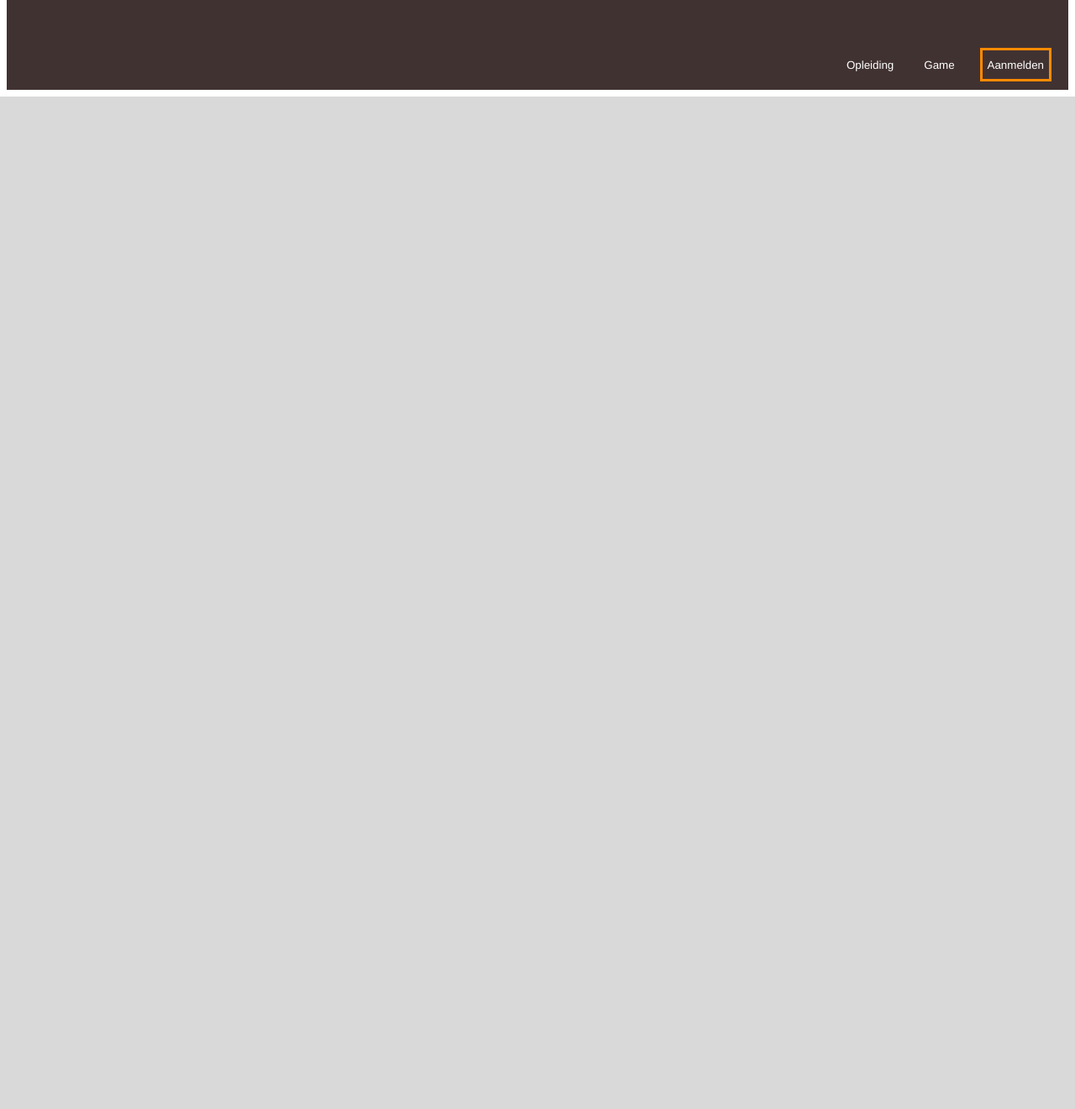
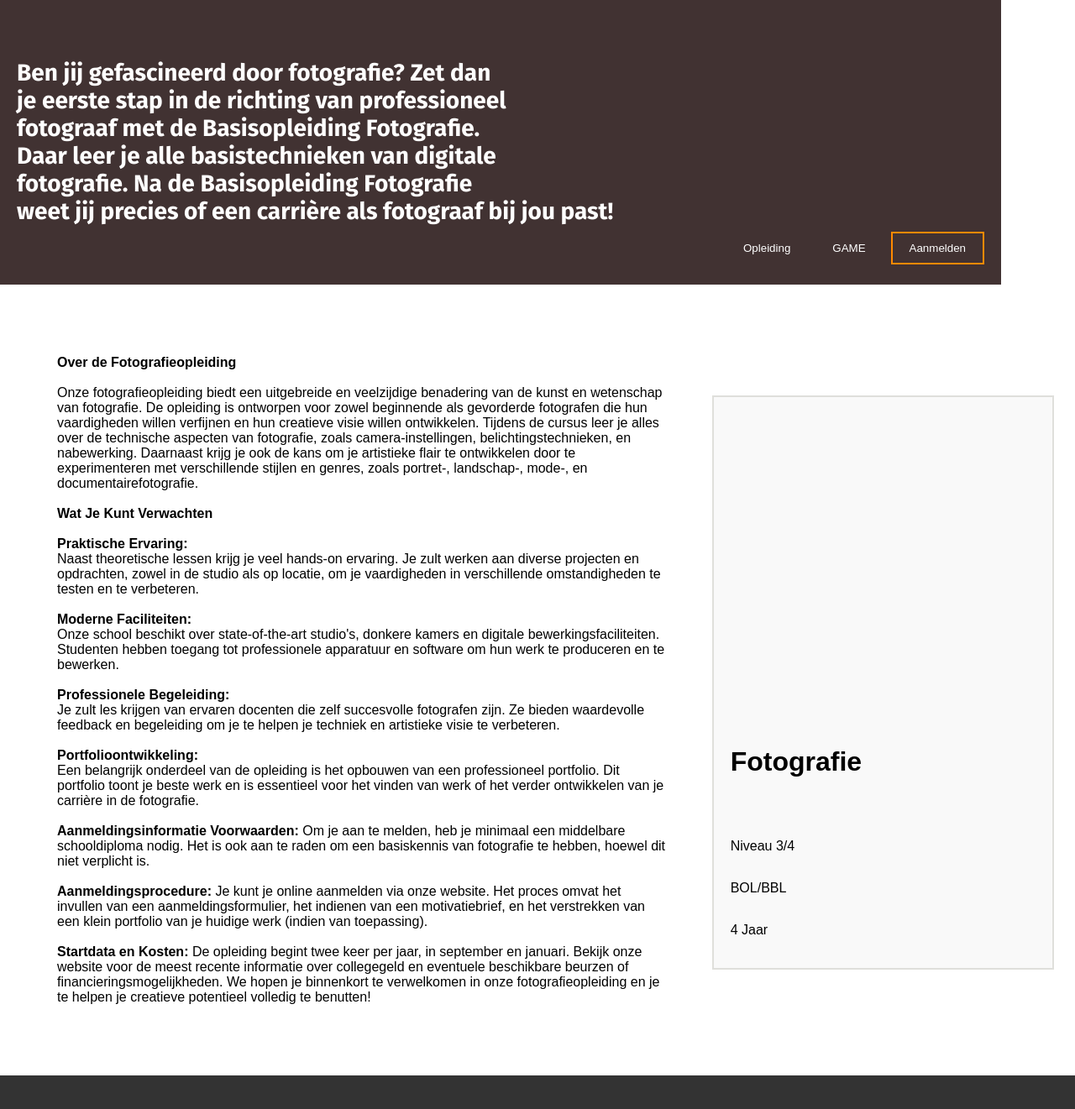
Before and after one commit to hotdogsauce/ProjectP4, a PHP site: page /Info/infopage.html in a window 1280 px wide. Shown: the part 701-2022 px from the top of the page at 84% size. Before the commit the page ends 816 px from the top, so only its background shows below. Run offline with PHP 8.4, Linux system fonts and the light colour scheme.

Commit message:
info page en css gepusht

```diff
--- a/Info/infopage.html
+++ b/Info/infopage.html
@@ -1,30 +1,69 @@
 <!DOCTYPE html>
-<html lang="en">
+<html lang="nl">
 <head>
     <meta charset="UTF-8">
     <meta name="viewport" content="width=device-width, initial-scale=1.0">
-    <title>Document</title>
+    <title>Webpagina Layout</title>
     <link rel="stylesheet" href="../main.css">
+    <link rel="preconnect" href="https://fonts.googleapis.com">
+<link rel="preconnect" href="https://fonts.gstatic.com" crossorigin>
+<link href="https://fonts.googleapis.com/css2?family=Fira+Sans:ital,wght@0,100;0,200;0,300;0,400;0,500;0,600;0,700;0,800;0,900;1,100;1,200;1,300;1,400;1,500;1,600;1,700;1,800;1,900&display=swap" rel="stylesheet">
 </head>
 <body>
-    <div class="menu">
-        <div></div>
-        <div></div>
-        <div></div>
+
+    <div class="navbar">
+        <a href="#">Home</a>
+        <a href="#">Over</a>
+        <a href="#">Diensten</a>
+        <a href="#">Contact</a>
+        <img src="../logo.webp" class="logo-img" alt="">
     </div>
 
-    <div class="image-banner">
+    <div class="banner"></div>
+
+    <div class="text-bar">
+        <p>Ben jij gefascineerd door fotografie? Zet dan<br>je eerste stap in de richting van professioneel<br>fotograaf met de Basisopleiding Fotografie.<br>Daar leer je alle basistechnieken van digitale<br>fotografie. Na de Basisopleiding Fotografie<br>weet jij precies of een carrière als fotograaf bij jou past!</p>
+        <div class="buttons">
+            <button>Opleiding</button>
+            <button>GAME</button>
+            <button id="aanmeld-button">Aanmelden</button>
+        </div>
+    </div>
+
+    <div class="content">
+        <div class="left">
+            <p class="info-text"><strong>Over de Fotografieopleiding</strong><br><br>
+
+                Onze fotografieopleiding biedt een uitgebreide en veelzijdige benadering van de kunst en wetenschap van fotografie. De opleiding is ontworpen voor zowel beginnende als gevorderde fotografen die hun vaardigheden willen verfijnen en hun creatieve visie willen ontwikkelen. Tijdens de cursus leer je alles over de technische aspecten van fotografie, zoals camera-instellingen, belichtingstechnieken, en nabewerking. Daarnaast krijg je ook de kans om je artistieke flair te ontwikkelen door te experimenteren met verschillende stijlen en genres, zoals portret-, landschap-, mode-, en documentairefotografie.<br><br>
+
+                <strong>Wat Je Kunt Verwachten</strong><br><br>
+
+                <strong>Praktische Ervaring:</strong><br> Naast theoretische lessen krijg je veel hands-on ervaring. Je zult werken aan diverse projecten en opdrachten, zowel in de studio als op locatie, om je vaardigheden in verschillende omstandigheden te testen en te verbeteren.<br><br>
+                <strong>Moderne Faciliteiten:</strong><br> Onze school beschikt over state-of-the-art studio's, donkere kamers en digitale bewerkingsfaciliteiten. Studenten hebben toegang tot professionele apparatuur en software om hun werk te produceren en te bewerken.<br><br>
+                <strong>Professionele Begeleiding:</strong><br> Je zult les krijgen van ervaren docenten die zelf succesvolle fotografen zijn. Ze bieden waardevolle feedback en begeleiding om je te helpen je techniek en artistieke visie te verbeteren.<br><br>
+                <strong>Portfolioontwikkeling:</strong><br> Een belangrijk onderdeel van de opleiding is het opbouwen van een professioneel portfolio. Dit portfolio toont je beste werk en is essentieel voor het vinden van werk of het verder ontwikkelen van je carrière in de fotografie.<br><br>
+
+                <strong>Aanmeldingsinformatie</strong>
+
+                <strong>Voorwaarden:</strong> Om je aan te melden, heb je minimaal een middelbare schooldiploma nodig. Het is ook aan te raden om een basiskennis van fotografie te hebben, hoewel dit niet verplicht is.
+                <br><br><strong>Aanmeldingsprocedure:</strong> Je kunt je online aanmelden via onze website. Het proces omvat het invullen van een aanmeldingsformulier, het indienen van een motivatiebrief, en het verstrekken van een klein portfolio van je huidige werk (indien van toepassing).
+                <br><br><strong>Startdata en Kosten: </strong>De opleiding begint twee keer per jaar, in september en januari. Bekijk onze website voor de meest recente informatie over collegegeld en eventuele beschikbare beurzen of financieringsmogelijkheden.
+                We hopen je binnenkort te verwelkomen in onze fotografieopleiding en je te helpen je creatieve potentieel volledig te benutten!
+
+                </p>
+        </div>
+
+        <div class="right">
+
+                <h1>Fotografie</h1><br><br>
+                <p>Niveau 3/4</p>
+                <p>BOL/BBL</p>
+                <p>4 Jaar</p>
+        </div>
 
     </div>
 
-    <div class="upperBox">
-        <br>
-        <p class="upperBoxText">Ben jij gefascineerd door fotografie? Zet dan je eerste stap in de richting van professioneel fotograaf met de Basisopleiding Fotografie. Daar leer je alle basistechnieken van digitale fotografie. Na de Basisopleiding Fotografie weet jij precies of een carrière als fotograaf bij jou past!</p>
-        <div class="rightUpperBox">
-                <button class="opleiding">Opleiding</button>
-                <button class="game">Game</button>
-                <button class="aanmelden">Aanmelden</button>
-        </div>
+    <div class="footer">
 
     </div>
 
--- a/main.css
+++ b/main.css
@@ -1,82 +1,109 @@
-.body{
+body, html {
     margin: 0;
     padding: 0;
-    box-sizing: border-box;
+    font-family: Arial, sans-serif;
+}
+.navbar {
+    background-color: white;
     overflow: hidden;
 }
-
-.menu{
+.navbar a {
+    float: right;
+    display: block;
+    color: black;
+    text-align: center;
+    padding: 20px 20px;
+    text-decoration: none;
+}
+.navbar a:hover {
+    background-color: #ddd;
+    color: black;
+}
+.banner {
+    width: 100%;
+    height: 400px;
+    background: url('images/road.jpeg') no-repeat center center;
+    background-size: cover;
+}
+.text-bar {
     position: relative;
+    padding: 20px;
+    font-size: 28px;
+    background-color: #413232;
+    display: flex;
+    justify-content: space-between;
+    align-items: center;
+    width: 90%;
+    height: 300px;
+}
+.text-bar p {
+    margin: 0;
+    color: white;
+    font-family: "Fira Sans", sans-serif;
+    font-weight: bold;
+}
+.buttons {
+    display: flex;
+    margin-top: 9em;
+    gap: 10px;
 }
 
-.menu div{
-    position: absolute;
-    width: 40px;
-    height: 5px;
-    background-color: black;
-    margin: 6px     0;
-    border-radius: 25%;
-    top: 5px;
-    right: 10px;
+.buttons button:hover{
+    background-color: rgba(255, 255, 255, 0.288);
+    color: white;
+    border-radius: 10%;
 }
 
-.menu div:nth-child(2) {
-    top: 15px;
+
+.buttons button {
+    padding: 10px 20px;
+    cursor: pointer;
+    background-color: transparent;
+    text-decoration: none;
+    appearance: none;
+    border: none;
+    color: white;
+    transition-duration: 0.4s;
+
+}
+.content {
+    display: flex;
+    padding: 20px;
+}
+.content .left {
+    flex: 2;
+    margin: 3rem;
+}
+.content .right {
+    margin: 5px;
+    margin-top: 7em;
+    padding: 20px;
+    flex: 1;
+    display: flex;
+    flex-direction: column;
+    justify-content: flex-end;
+    background-color: #f9f9f9;
+    border: 2px solid #DFDFDB;
+    height: 40em;
+}
+.footer {
+    padding: 20px;
+    background-color: #333;
+    color: white;
+    text-align: center;
 }
 
-.menu div:nth-child(3) {
-    top: 25px;
+.logo-img{
+    display: flex;
+    float: left;
+    margin-left: 5em;
+    background-color: black;
 }
 
-.upperBox{
-    position: relative;
-    width: 100%;
-    height: 20em;
-    top: auto;
-    left: 0;
-    background-color: #413232;
-}
-
-.upperBoxText{
-    width: 50%;
-    color: white;
-    font-size: 18px;
-    font-family: 'Franklin Gothic Medium', 'Arial Narrow', Arial, sans-serif;
-    font-weight: bold;
+.info-text{
     text-align: left;
 }
 
-.rightUpperBox{
-    position: absolute;
-    bottom: 10px;
-    right: 10px;
+#aanmeld-button{
+    border: 2px solid #FF8A00;
 }
-
-.opleiding,
-.game,
-.aanmelden{
-    margin: 0 10px;
-    text-align: center;
-    text-decoration: none;
-    background-color: transparent;
-    appearance: none;
-    color: white;
-    font-family: 'Franklin Gothic Medium', 'Arial Narrow', Arial, sans-serif;
-    font-weight: medium;
-    height: 3em;
-    border: none;
-
-}
-
-.aanmelden{
-    border: 3px solid #FF8A00;
-}
-
-.image-banner{
-    position: relative;
-    width: 100%;
-    height: 30em;
-    top: 4em;
-    left: 0;
-    background-color: #D9D9D9;
-}
```
